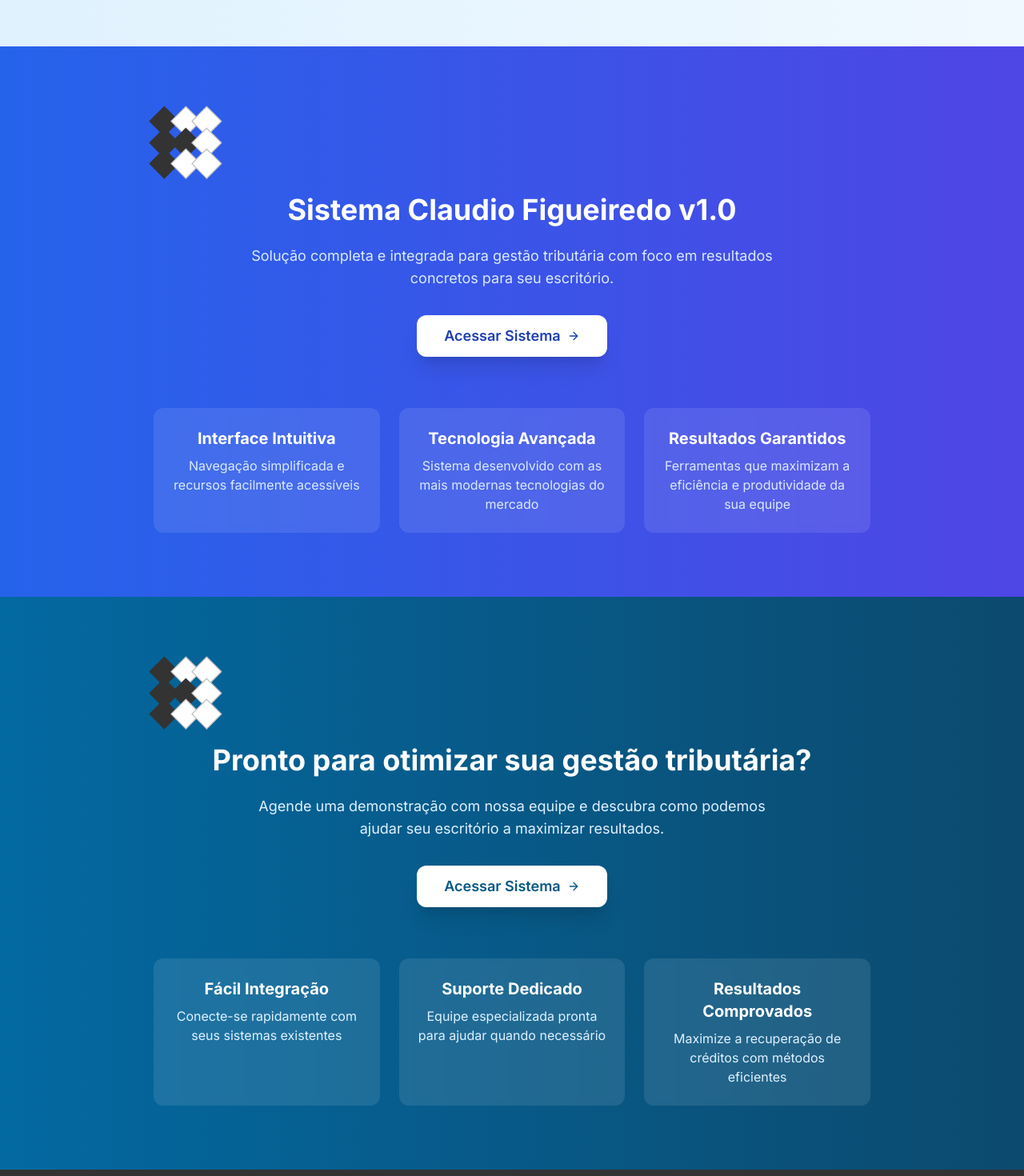
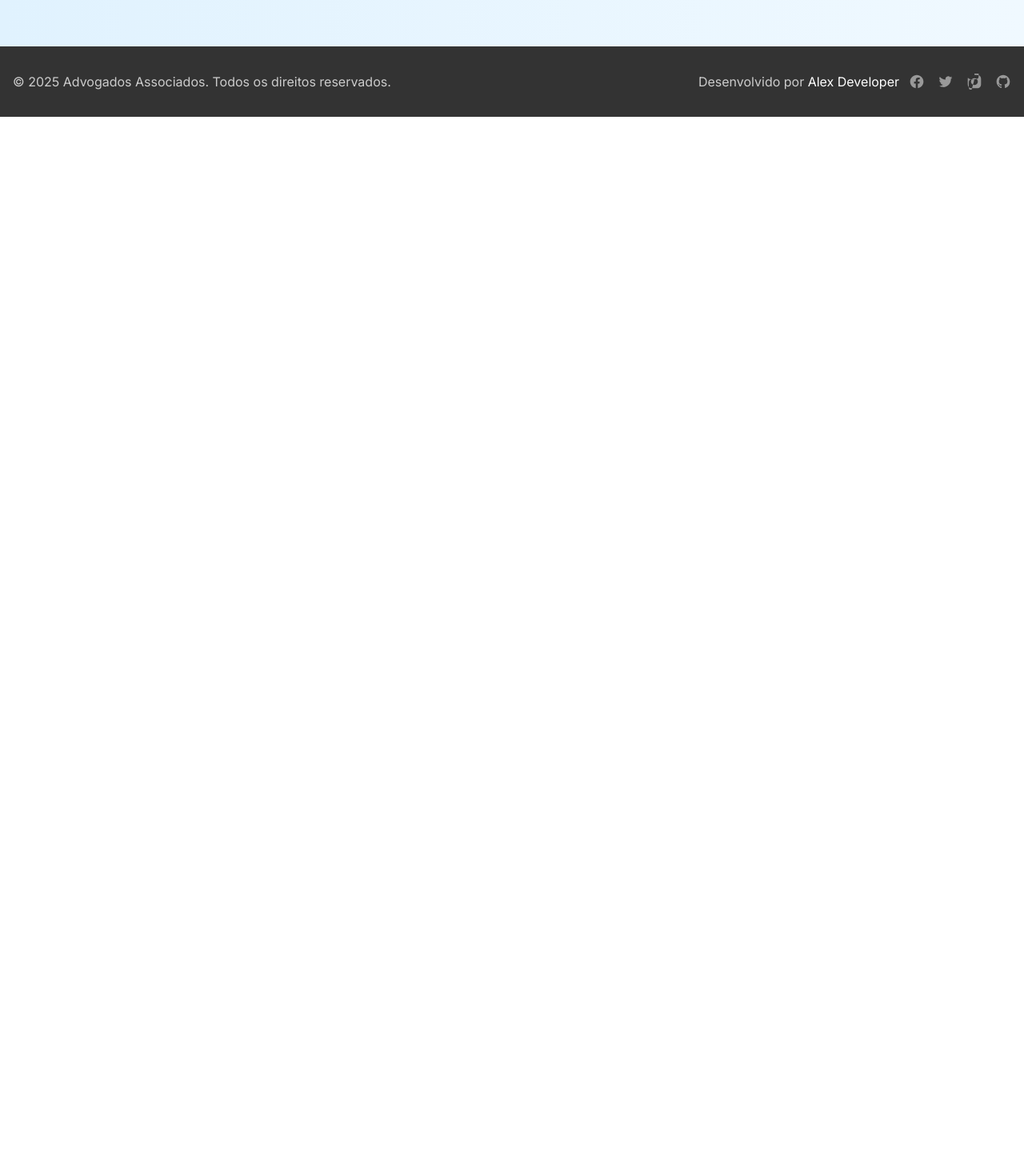
Before and after one commit to developeragencia/sistemaclaudio-figueiredo, a React (Vite) app: page / in a window 1280 px wide. Shown: the part 1340-2810 px from the top of the page at 80% size. After the commit the page ends 1486 px from the top, so only its background shows below. Built offline with nearby package versions, Linux system fonts and the light colour scheme.

Commit message:
Remove unnecessary sections and menu items
Removed the "Sistema Claudio Figueiredo v1.0" and "Pronto para otimizar sua gestão tributária?" sections from the index page. Also removed the "Segurança & Auditoria" and "Operacional" menu items from the "Sistema" menu in the sidebar.

```diff
--- a/src/components/layout/sidebar/sidebarMenuItems.tsx
+++ b/src/components/layout/sidebar/sidebarMenuItems.tsx
@@ -92,8 +92,6 @@ export const getSidebarItems = (): MenuItemType[] => {
       label: "Sistema",
       to: "#",
       submenu: [
-        { label: "Segurança & Auditoria", to: "/security-audit" },
-        { label: "Operacional", to: "/operational" },
         { label: "Site e Conteúdo", to: "/site-editor" },
       ]
     },
--- a/src/pages/Index.tsx
+++ b/src/pages/Index.tsx
@@ -1,3 +1,4 @@
+
 import React from "react";
 import { Link } from "react-router-dom";
 import { Button } from "@/components/ui/button";
@@ -195,88 +196,6 @@ const Index: React.FC = () => {
         </div>
       </section>
 
-      {/* Redesigned System Features Section */}
-      <section className="py-20 bg-gradient-to-r from-blue-600 to-indigo-600 relative overflow-hidden">
-        <div className="absolute inset-0 bg-opacity-20 bg-grid-white/5"></div>
-        <div className="container mx-auto px-4 relative z-10">
-          <div className="max-w-4xl mx-auto text-center">
-            <div className="mb-12">
-              <AnimatedLogo size="large" className="mx-auto mb-6" showText={false} />
-              <h2 className="text-3xl md:text-4xl font-bold mb-6 text-white">
-                Sistema Claudio Figueiredo v1.0
-              </h2>
-              <p className="text-blue-100 text-lg mb-8 max-w-2xl mx-auto">
-                Solução completa e integrada para gestão tributária com foco em resultados concretos para seu escritório.
-              </p>
-              <Link to="/login">
-                <Button size="lg" className="bg-white text-blue-800 hover:bg-blue-50 px-8 py-6 rounded-xl border-2 border-white/20 shadow-xl">
-                  <span className="flex items-center justify-center text-lg font-semibold">
-                    Acessar Sistema
-                    <ArrowRight className="ml-2 h-5 w-5" />
-                  </span>
-                </Button>
-              </Link>
-            </div>
-
-            <div className="grid md:grid-cols-3 gap-6 mt-16">
-              <div className="bg-white/10 backdrop-blur-sm rounded-xl p-6 hover:bg-white/15 transition-all duration-300">
-                <h3 className="text-xl font-bold text-white mb-2">Interface Intuitiva</h3>
-                <p className="text-blue-100">Navegação simplificada e recursos facilmente acessíveis</p>
-              </div>
-              <div className="bg-white/10 backdrop-blur-sm rounded-xl p-6 hover:bg-white/15 transition-all duration-300">
-                <h3 className="text-xl font-bold text-white mb-2">Tecnologia Avançada</h3>
-                <p className="text-blue-100">Sistema desenvolvido com as mais modernas tecnologias do mercado</p>
-              </div>
-              <div className="bg-white/10 backdrop-blur-sm rounded-xl p-6 hover:bg-white/15 transition-all duration-300">
-                <h3 className="text-xl font-bold text-white mb-2">Resultados Garantidos</h3>
-                <p className="text-blue-100">Ferramentas que maximizam a eficiência e produtividade da sua equipe</p>
-              </div>
-            </div>
-          </div>
-        </div>
-      </section>
-
-      {/* Call To Action Section */}
-      <section className="py-20 bg-gradient-to-r from-sky-700 to-sky-900 relative overflow-hidden">
-        <div className="absolute inset-0 bg-opacity-20 bg-grid-white/5"></div>
-        <div className="container mx-auto px-4 relative z-10">
-          <div className="max-w-4xl mx-auto text-center">
-            <div className="mb-12">
-              <AnimatedLogo size="large" className="mx-auto mb-6" showText={false} />
-              <h2 className="text-3xl md:text-4xl font-bold mb-6 text-white">
-                Pronto para otimizar sua gestão tributária?
-              </h2>
-              <p className="text-sky-100 text-lg mb-8 max-w-2xl mx-auto">
-                Agende uma demonstração com nossa equipe e descubra como podemos ajudar seu escritório a maximizar resultados.
-              </p>
-              <Link to="/login">
-                <Button size="lg" className="bg-white text-sky-800 hover:bg-sky-50 px-8 py-6 rounded-xl border-2 border-white/20 shadow-xl">
-                  <span className="flex items-center justify-center text-lg font-semibold">
-                    Acessar Sistema
-                    <ArrowRight className="ml-2 h-5 w-5" />
-                  </span>
-                </Button>
-              </Link>
-            </div>
-
-            <div className="grid md:grid-cols-3 gap-6 mt-16">
-              <div className="bg-white/10 backdrop-blur-sm rounded-xl p-6 hover:bg-white/15 transition-all duration-300">
-                <h3 className="text-xl font-bold text-white mb-2">Fácil Integração</h3>
-                <p className="text-sky-100">Conecte-se rapidamente com seus sistemas existentes</p>
-              </div>
-              <div className="bg-white/10 backdrop-blur-sm rounded-xl p-6 hover:bg-white/15 transition-all duration-300">
-                <h3 className="text-xl font-bold text-white mb-2">Suporte Dedicado</h3>
-                <p className="text-sky-100">Equipe especializada pronta para ajudar quando necessário</p>
-              </div>
-              <div className="bg-white/10 backdrop-blur-sm rounded-xl p-6 hover:bg-white/15 transition-all duration-300">
-                <h3 className="text-xl font-bold text-white mb-2">Resultados Comprovados</h3>
-                <p className="text-sky-100">Maximize a recuperação de créditos com métodos eficientes</p>
-              </div>
-            </div>
-          </div>
-        </div>
-      </section>
-
       {/* Simplified Footer */}
       <footer className="bg-lawyer-800 text-white py-8">
         <div className="container mx-auto px-4">
```
